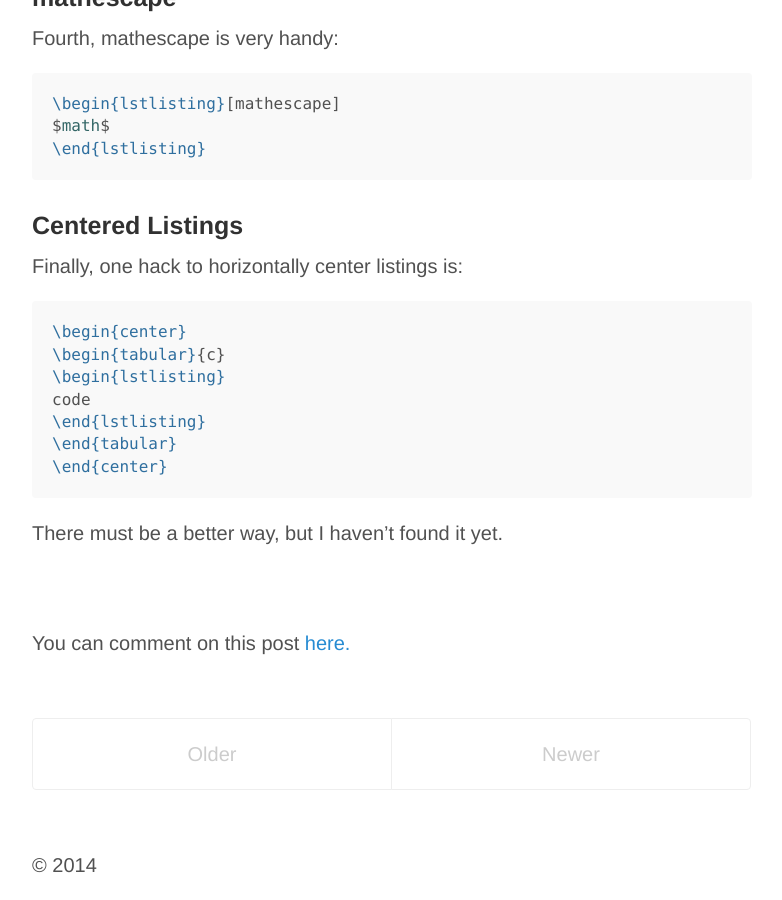
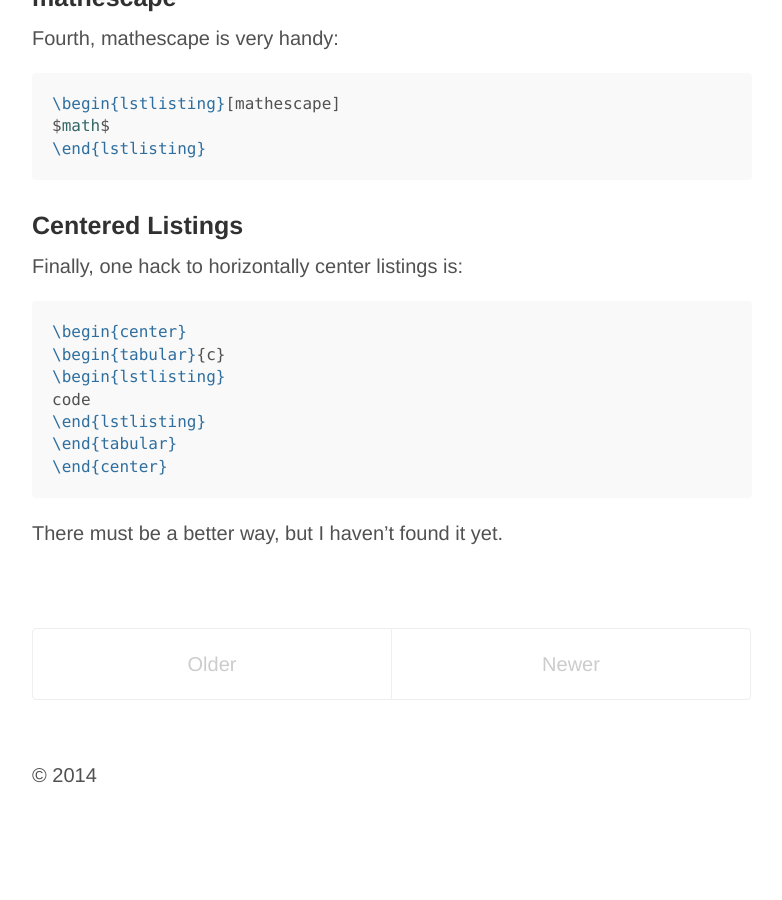
Before and after one commit to gstew5/gstew5.github.io, a Jekyll site: the page built from index.html, in a window 1280 px wide and 900 px high, scrolled down 2052 px. Shown: the whole window, without its empty margins (248-1030 px from the left). Built offline with Jekyll 4.4.1, drawn with Linux system fonts in a browser that asks for light colours; Markdown is read by kramdown in place of the engine named in the settings; the list of posts is cut into pages by our own code; after the commit the page ends 2862 px from its top, so only the background shows below that.

Commit message:
Update index.html

```diff
--- a/index.html
+++ b/index.html
@@ -17,8 +17,6 @@ title: Home
     {{ post.content }}
   </div>
   {% endfor %}
-
-  You can comment on this post <a href="{{ post.url }}">here.</a>
 </div>
 
 <div class="pagination">
```
